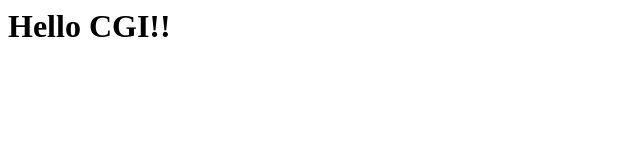
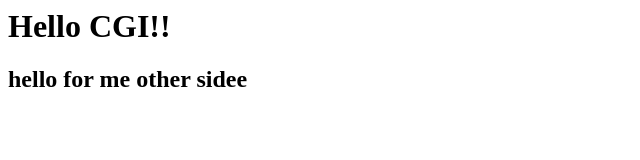
Before and after one commit to amal-mejri/sample-http, a plain HTML site: page index.html in a window 1280 px wide. Shown: the whole page, without its empty margins (0-640 px from the left). Drawn offline with Linux system fonts and the light colour scheme.

Commit message:
Update index.html

```diff
--- a/index.html
+++ b/index.html
@@ -1 +1,2 @@
 <h1>Hello CGI!!</h1>
+<h2> hello for me other sidee </h2>
```
